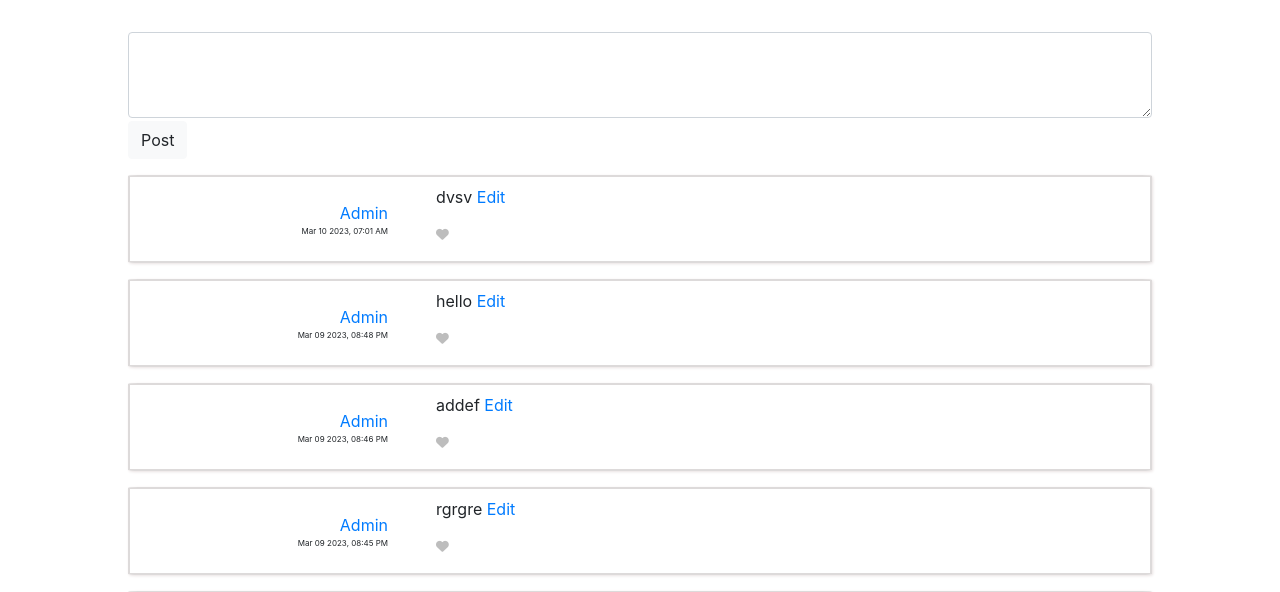
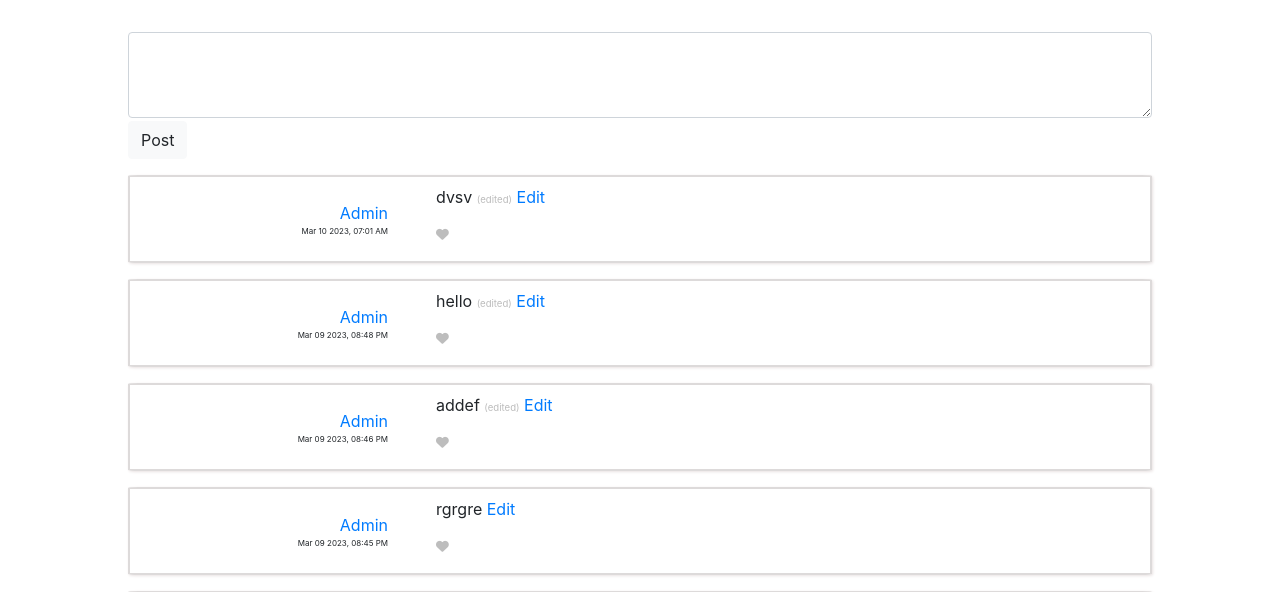
Before and after one commit to JoeyF92/CS50-Blabber, a Django app: page / in a window 1280 px wide. Shown: the part 56-648 px from the top of the page. Run offline with Django 3.2, Linux system fonts and the light colour scheme; a user stored in the database is signed in; data comes from the database, SQL or seed files in the repository; both versions use the stored data as it was after the commit; some libraries are stand-ins or nearby versions.

Commit message:
added (edited) functionality

```diff
--- a/network/static/network/index.js
+++ b/network/static/network/index.js
@@ -381,13 +381,17 @@ document.addEventListener('DOMContentLoaded', function() {
                 let origParent = origDiv.parentNode
                 //update post content to what was typed in
                 origDiv.parentNode.innerHTML = editInput + ' ';
-                //recreate the edit button and append it
+                //recreate the edit button
                 let edit = document.createElement('a');
                 edit.href = "javascript:;"
                 edit.classList = "edit";
                 edit.innerHTML = "Edit";
                 edit.setAttribute("data-form-content", editInput);
-                origParent.append(edit);
+                //create (edited) span to signal post is an edit
+                edited = document.createElement('span')
+                edited.classList = "edited";
+                edited.innerHTML = "(edited) ";
+                origParent.append(edited, edit);
                 //add the event listener back for the edit button
                 editClick();
                 //display success message
--- a/network/static/network/styles.css
+++ b/network/static/network/styles.css
@@ -82,6 +82,10 @@ p {
 }
 .post-group .right-post .post-post {
   padding-top: 0.5rem;
+}
+.post-group .right-post .edited {
+  font-size: 0.6rem;
+  color: rgb(188, 188, 188);
 }
 .post-group .right-post .likes {
   font-size: 0.8rem;
--- a/network/static/network/styles.scss
+++ b/network/static/network/styles.scss
@@ -96,9 +96,13 @@ p{
         }
         .post-post{
             padding-top: 0.5rem;
+        }
 
+        .edited{
+            font-size: 0.6rem;
+            color: rgb(188, 188, 188);
+        }
 
-        }
         .likes{
             font-size: 0.8rem;
         }
--- a/network/templates/network/index.html
+++ b/network/templates/network/index.html
@@ -23,7 +23,13 @@
                     <p class="time-post">  {{post.timestamp}}</p>
                 </div>
                 <div class="right-post">
-                    <p class="post-post"> {{post.post}} {% if user.id == post.userid %} <a class="edit" data-form-content= {{post.post}} href="javascript:;">Edit</a> {% endif %} </p>
+                    <p class="post-post"> {{post.post}}
+                        {% if post.edited == True %}
+                            <span class="edited">(edited)</span>
+                        {% endif %}
+                        {% if user.id == post.userid %}
+                            <a class="edit" data-form-content= {{post.post}} href="javascript:;">Edit</a>
+                        {% endif %} </p>
                     <p class="post-id" hidden>{{post.id}}</p>
                     <p
                     {% if post.user_liked == True %}
--- a/network/views.py
+++ b/network/views.py
@@ -49,7 +49,7 @@ def paginated_post(page_number, user=None, page_type='Index'):
         ),
         username=F('user__username'),
         userid=F('user__id')
-        ).values('id', 'post', 'username', 'timestamp', 'num_likes', 'user_liked', 'userid').order_by("-timestamp")
+        ).values('id', 'post', 'username', 'timestamp', 'num_likes', 'user_liked', 'userid', 'edited').order_by("-timestamp")
 
     #paginate all_posts and select page requested
     paginator = Paginator(all_posts, 10)
@@ -59,8 +59,6 @@ def paginated_post(page_number, user=None, page_type='Index'):
 
     #convert datetime object into readable string
     for post in posts:
-        print(post['post'] + str(post['num_likes']) )
-        print(post['user_liked'])
         post['timestamp'] = post['timestamp'].strftime('%b %d %Y, %I:%M %p')
 
     #create a dictionary to send as response. converting posts to a list
@@ -110,7 +108,7 @@ def new_post(request):
                 ),
                 username=F('user__username'),
                 userid=F('user__id')
-            ).values('id', 'post', 'timestamp', 'num_likes', 'user_liked', 'username', 'userid').first()
+            ).values('id', 'post', 'timestamp', 'num_likes', 'user_liked', 'username', 'userid', 'edited').first()
             #convert queryset to a dict, so we can serialise it
             if post is not None:
                 post_dict = {
@@ -180,6 +178,7 @@ def edit_post(request, post_id):
             #if the current user owns the post, extra the new content, append to post and save
             if post.user == request.user:
                 post.post = form.cleaned_data['post']
+                post.edited = True
                 post.save()
                 return JsonResponse({"message": "Post updated successfully."}, status=200)
             else:
```
Also changed, not shown: db.sqlite3, 1 other file.
